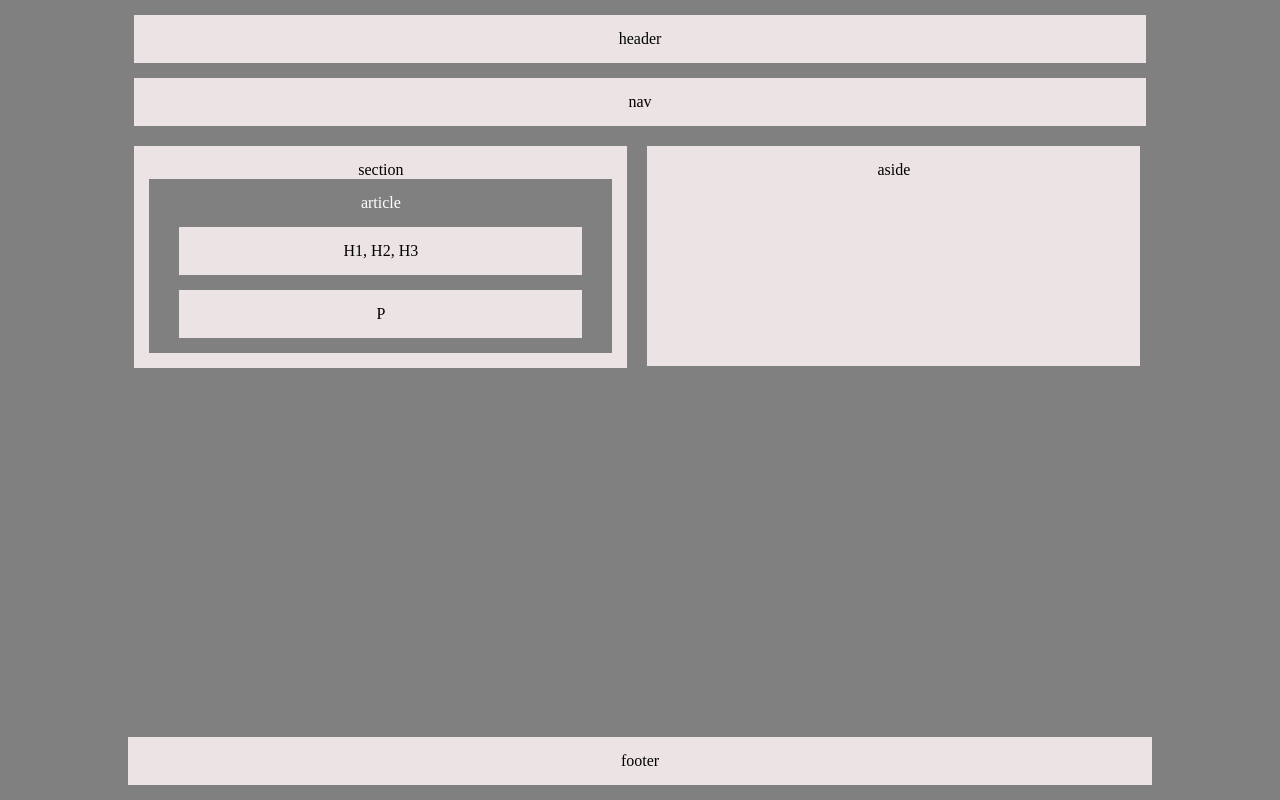
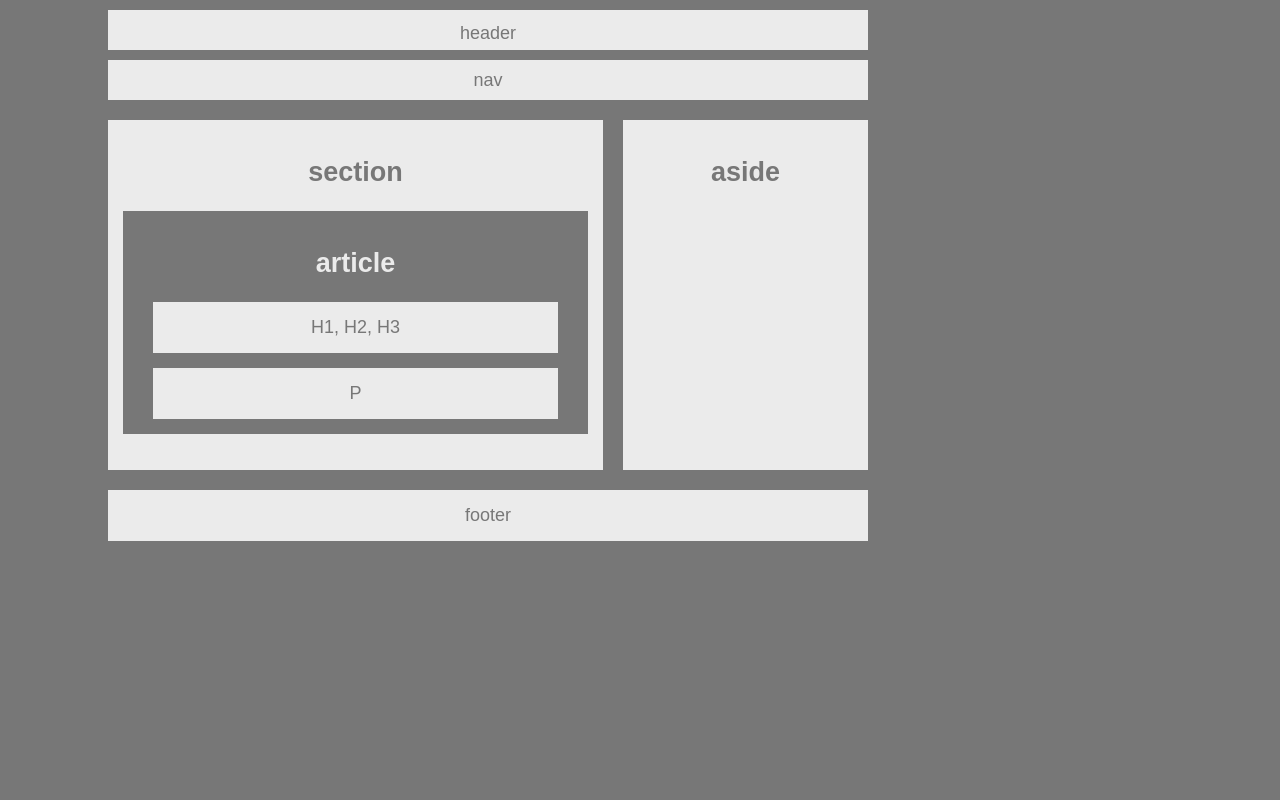
Before and after one commit to billfehlberg/HW-Wireframe, a plain HTML site: page index.html in a window 1280 px wide. Drawn offline with Linux system fonts and the light colour scheme.

Commit message:
homework 1

```diff
--- a/index.html
+++ b/index.html
@@ -15,17 +15,27 @@
         <!--[if lt IE 7]>
             <p class="browsehappy">You are using an <strong>outdated</strong> browser. Please <a href="#">upgrade your browser</a> to improve your experience.</p>
         <![endif]-->
-        <header>header</header>
-        <nav>nav</nav>
-        <section>section
+        <header>
+            <h1>header</h1>
+        </header>
+        <nav>
+            nav
+        </nav>
+        <section>
+            <h2>section</h2>
             <article>
-                article
-                    <div>H1, H2, H3</div>
-                    <div>P</div>
+                <h2>article</h2>
+                    <div>
+                        H1, H2, H3
+                    </div>
+                    <div>
+                        P
+                    </div>
             </article>
         </section>
-        <aside>aside</aside>
-        <br>
+        <aside>
+            <h2>aside</h2>
+        </aside>
         <footer>footer</footer>
     </body>
 
--- a/style.css
+++ b/style.css
@@ -1,81 +1,96 @@
+html    {
+    box-sizing: border-box;
+}
+
+*, *:before, *:after    {
+    box-sizing: inherit
+}
+
 body {
-    background-color: grey
+    font-family: 'Arial', 'Helvetica Neue', Helvetica, sans-serif;
+    color: #777;
+    background: #777;
+    width: 960px;
+    font-size: 18px;
 }
 
 header  {
-    background-color: rgba(238, 230, 230, 0.986);
+    background-color: #ebebeb;
+    text-align: center;
+    margin-top: 10px;
+    padding-top: 1px;
+    font-size: 18px;
+    font-weight: normal;
+    margin-left: 100px;
+    margin-right: 100px;
+    height: 40px;
+}
+
+h1  {
+    font-size: 18px;
+    font-weight: normal;
+}
+nav    {
+    background-color: #ebebeb;
     text-align: center;
     box-sizing: border-box;
-    margin-left: auto;
-    margin-right: auto;
-    margin-top: 15px;
-    width: 80%;
+    margin-top: 10px;
+    padding-top: 10px;
+    margin-left: 100px;
+    margin-right: 100px;
+    height: 40px;
+}
+
+section {
+    background-color: #ebebeb;
+    text-align: center;
+    box-sizing: border-box;
+    margin-top: 20px;
     padding: 15px;
+    margin-left: 100px;
+    width: 495px;
+    height: 350px;
+    float: left;
 
 }
 
-nav    {
-    background-color:  rgba(238, 230, 230, 0.986);
+aside   {
+    background-color: #ebebeb;
     text-align: center;
     box-sizing: border-box;
-    margin-left: auto;
-    margin-right: auto;
-    margin-top: 15px;
-    width: 80%;
+    margin-top: 20px;
+    margin-left: 20px;
     padding: 15px;
-}
-
-section {
-    background-color:  rgba(238, 230, 230, 0.986);
-    text-align: center;
-    box-sizing: border-box;
-    margin-left: 10%;
-    margin-right: auto;
-    margin-top: 20px;
-    width: 39%;
-    padding: 15px;
+    width: 245px;
+    height: 350px;
     float: left;
 }
 
-aside   {
-    background-color:  rgba(238, 230, 230, 0.986);
-    text-align: center;
-    box-sizing: border-box;
-    margin-left: 20px;
-    margin-right: 10%;
-    margin-top: 20px;
-    width: 39%;
-    padding: 15px;
-    float: left;
-    height: 220px;
-}
-
 article {
-    background-color: grey;
-    color: white;
+    background-color: #777;
+    color: #ebebeb;
     padding: 15px;
 }
 
 div     {
-    color: black;
-    background-color:  rgba(238, 230, 230, 0.986);
+    color: #777;
+    background-color: #ebebeb;
     margin-left: 15px;
     margin-right: 15px;
     margin-top: 15px;
     padding: 15px;
+    font-size: 18px;
 }
 
+
 footer  {
-    background-color:  rgba(238, 230, 230, 0.986);
+    background-color: #ebebeb;
     text-align: center;
     box-sizing: border-box;
-    margin-left: 10%;
-    margin-right: 10%;
-    margin-top: 15px;
-    margin-bottom: 15px;
-    width: 80%;
+    margin-top: 20px;
     padding: 15px;
-    position: fixed;
-    bottom: 0;
-    left: 0;
+    margin-left: 100px;
+    margin-right: 100px;
+    width: 760px;
+    float: left;
 }
```
